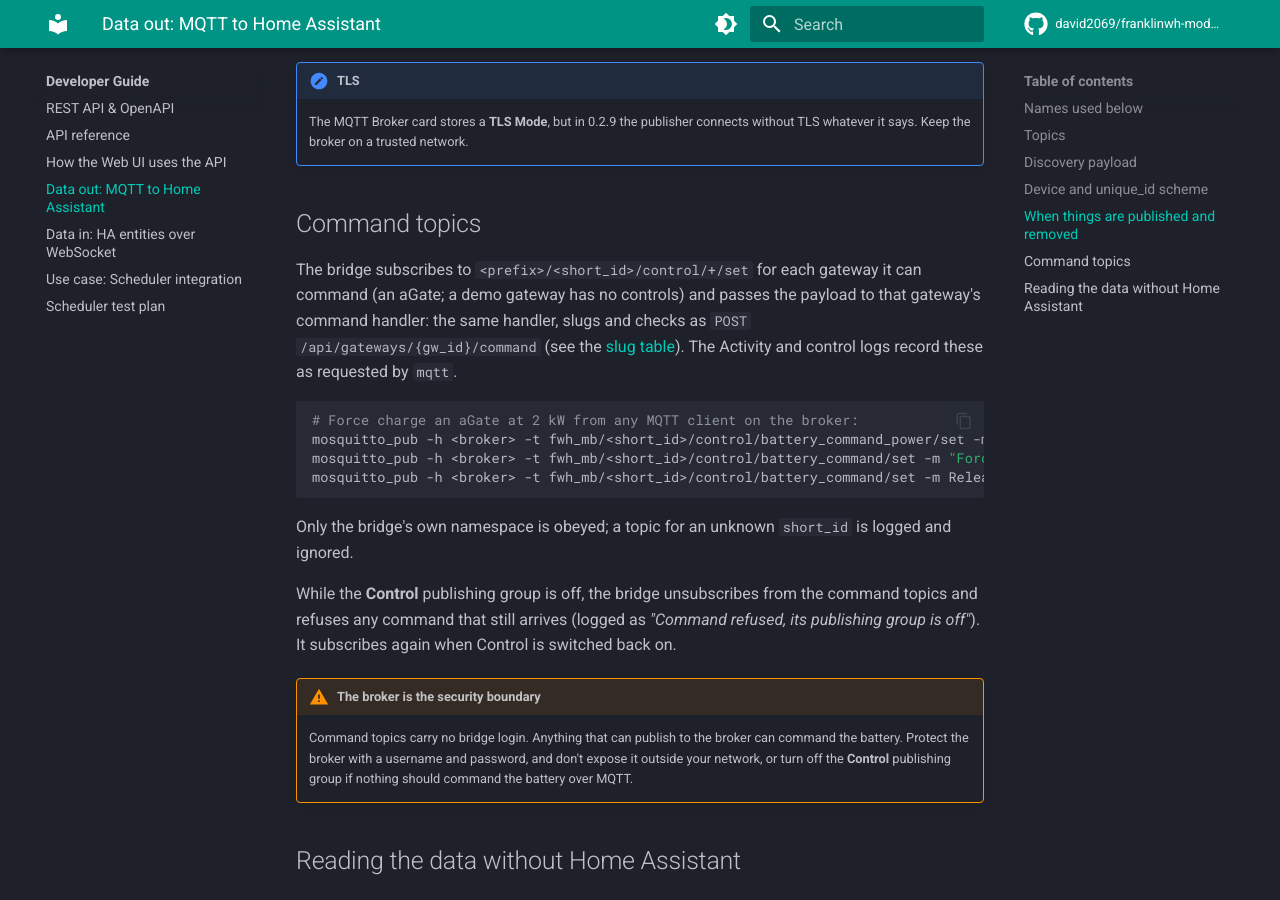
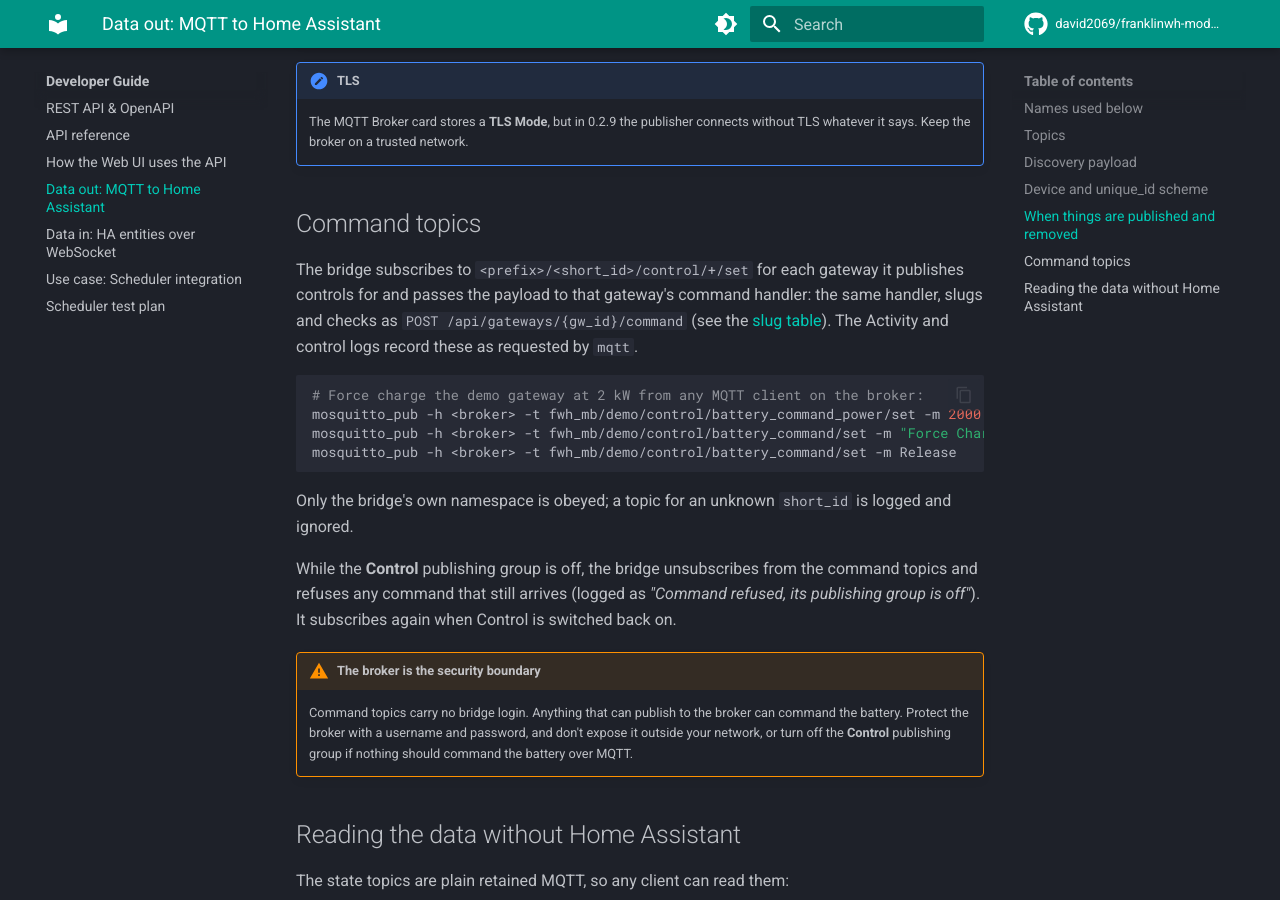
Before and after one commit to david2069/franklinwh-modbus-bridge, an MkDocs documentation site: the page built from docs/dev/mqtt.md, in a window 1280 px wide and 900 px high, scrolled down 4230 px. Built offline with MkDocs 1.6.1 and Material for MkDocs 9.7.7, drawn with Linux system fonts in a browser that asks for light colours; comment, search, counter and statistics services are not loaded.

Commit message:
docs(mqtt): the demo gateway does accept MQTT commands (#227)
#225 said a demo gateway has no controls and moved the example to
<short_id>. Wrong: the demo publishes controls and subscribes, as the
0.2.11 G1 run on the HAOS VM showed. Example restored.

Refs #204


Claude-Session: https://claude.ai/code/session_01Y16KzdPEVsgLsqKASFjb7K

Co-authored-by: david2069 <david2069@users.noreply.github.com>
Co-authored-by: Claude Opus 5.5 <noreply@anthropic.com>

````diff
--- a/docs/dev/mqtt.md
+++ b/docs/dev/mqtt.md
@@ -148,17 +148,17 @@ The MQTT client id is `franklinwh_bridge_<8 hex>`, unique per install.
 
 ## Command topics
 
-The bridge subscribes to `<prefix>/<short_id>/control/+/set` for each gateway it can
-command (an aGate; a demo gateway has no controls) and passes the payload to that gateway's command handler: the same handler, slugs and
+The bridge subscribes to `<prefix>/<short_id>/control/+/set` for each gateway it
+publishes controls for and passes the payload to that gateway's command handler: the same handler, slugs and
 checks as `POST /api/gateways/{gw_id}/command` (see the
 [slug table](rest-api.md#send-a-battery-command)). The Activity and control logs record
 these as requested by `mqtt`.
 
 ```bash
-# Force charge an aGate at 2 kW from any MQTT client on the broker:
-mosquitto_pub -h <broker> -t fwh_mb/<short_id>/control/battery_command_power/set -m 2000
-mosquitto_pub -h <broker> -t fwh_mb/<short_id>/control/battery_command/set -m "Force Charge"
-mosquitto_pub -h <broker> -t fwh_mb/<short_id>/control/battery_command/set -m Release
+# Force charge the demo gateway at 2 kW from any MQTT client on the broker:
+mosquitto_pub -h <broker> -t fwh_mb/demo/control/battery_command_power/set -m 2000
+mosquitto_pub -h <broker> -t fwh_mb/demo/control/battery_command/set -m "Force Charge"
+mosquitto_pub -h <broker> -t fwh_mb/demo/control/battery_command/set -m Release
 ```
 
 Only the bridge's own namespace is obeyed; a topic for an unknown `short_id` is logged and
````
